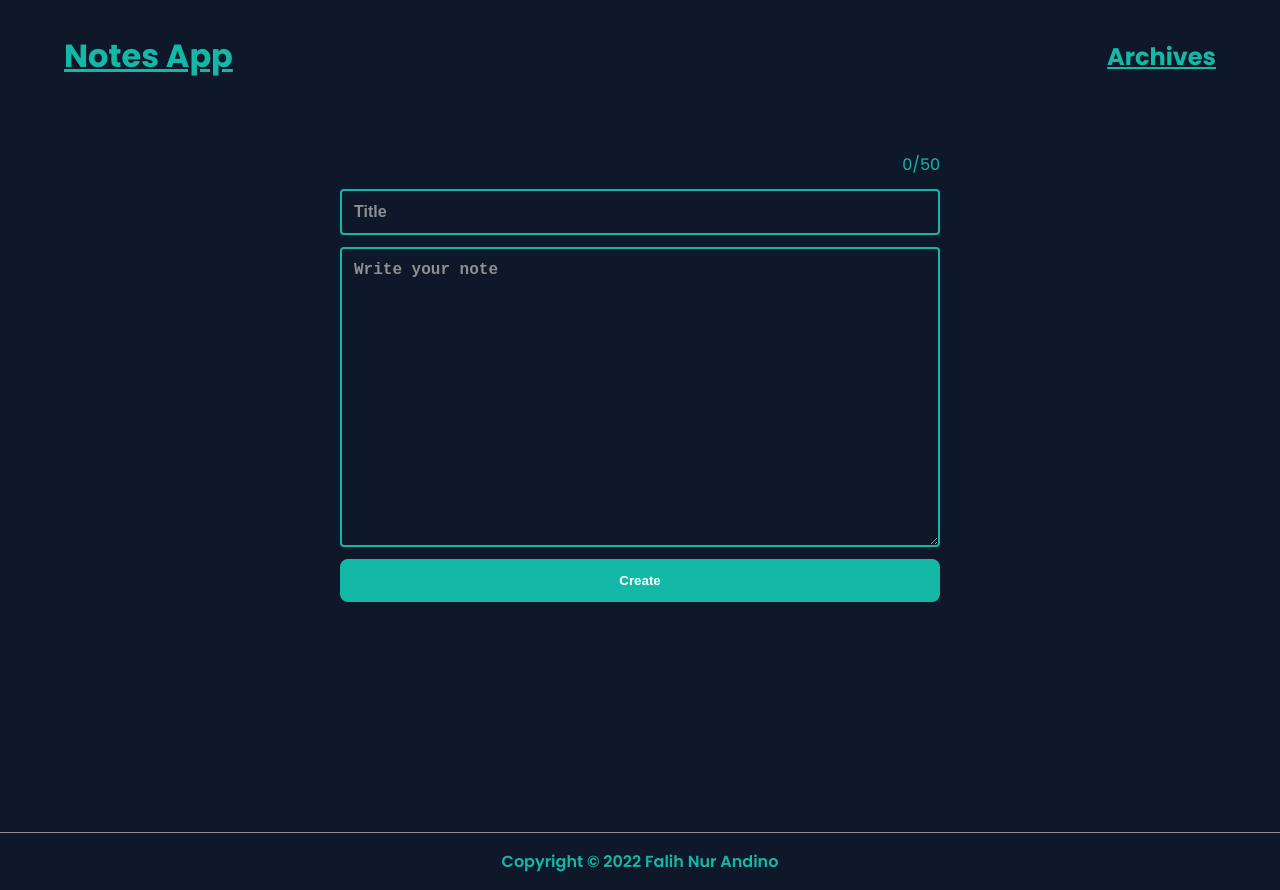
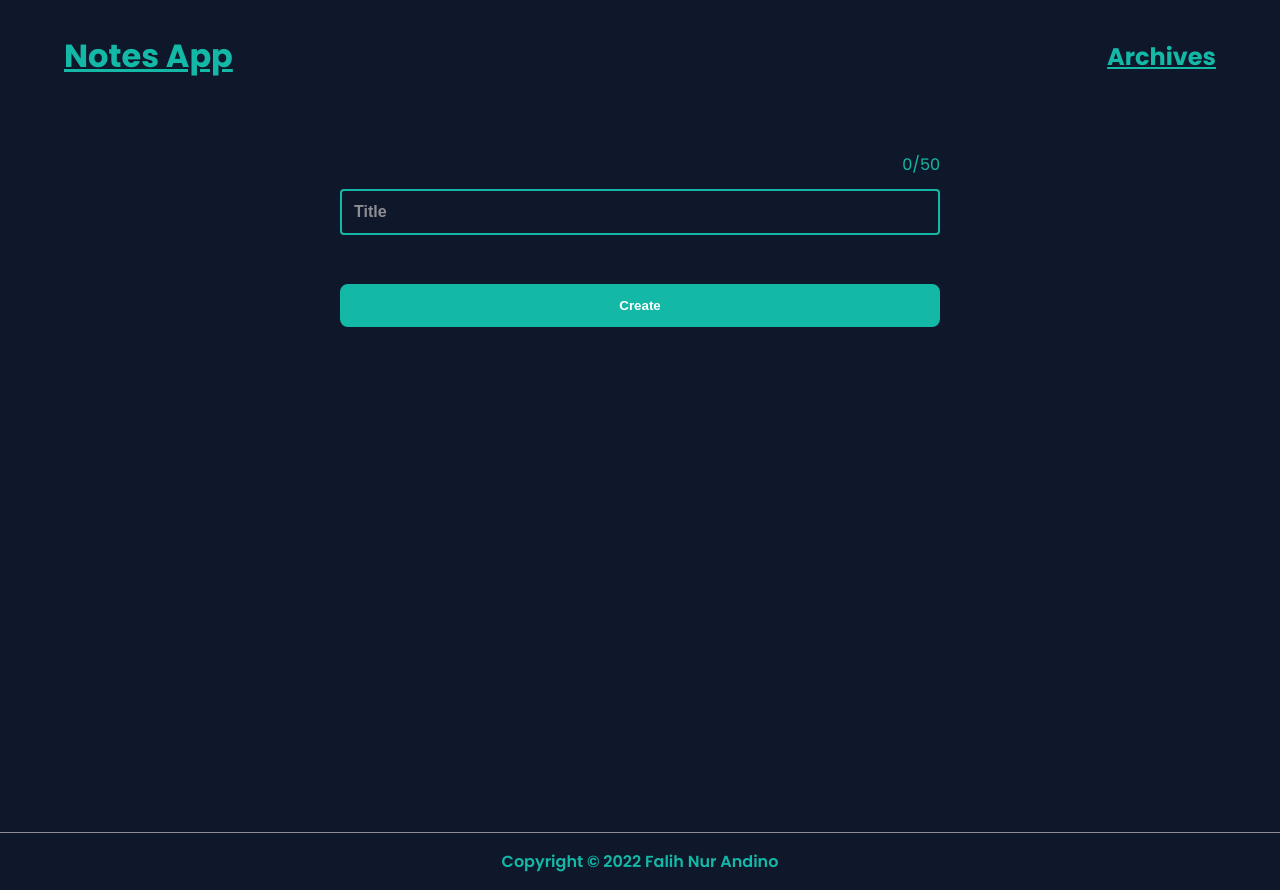
Before and after one commit to falihnurandino/personal-notes, a React (Create React App) app: page /notes/new in a window 1280 px wide. Built offline with nearby package versions, Linux system fonts and the light colour scheme.

Commit message:
change component state body

```diff
--- a/src/components/NotesInput.js
+++ b/src/components/NotesInput.js
@@ -28,10 +28,9 @@ export default class NotesInput extends React.Component {
   }
 
   onBodyChangeEventHandler(event) {
-    this.setState((prevState) => {
+    this.setState(() => {
       return {
-        ...prevState,
-        body: event.target.value,
+        body: event.target.innerHTML,
       };
     });
   }
@@ -54,11 +53,11 @@ export default class NotesInput extends React.Component {
             required
           />
 
-          <textarea
-            type="text"
-            placeholder="Write your note"
-            onChange={this.onBodyChangeEventHandler}
-            value={this.state.body}
+          <div
+            className="notes-app__input-body"
+            data-placeholder="Write your note"
+            contentEditable
+            onInput={this.onBodyChangeEventHandler}
             required
           />
           <button type="submit">Create</button>
```
